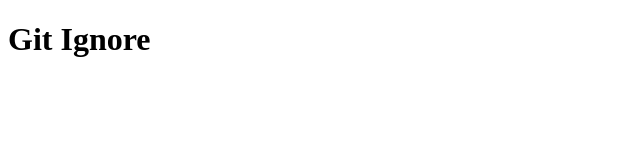
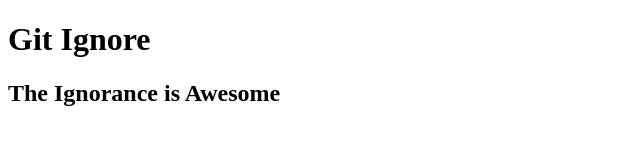
Before and after one commit to abhijeetbajpai1779-design/Git-Ignore-Concept, a plain HTML site: page Index.html in a window 1280 px wide. Shown: the whole page, without its empty margins (0-640 px from the left). Drawn offline with Linux system fonts and the light colour scheme.

Commit message:
Git Ignored the files

```diff
--- a/Index.html
+++ b/Index.html
@@ -7,5 +7,6 @@
 </head>
 <body>
     <h1>Git Ignore </h1>
+    <h2>The Ignorance is Awesome </h2>
 </body>
 </html>
```
Also changed, not shown: app.js (added), 1 other file.
